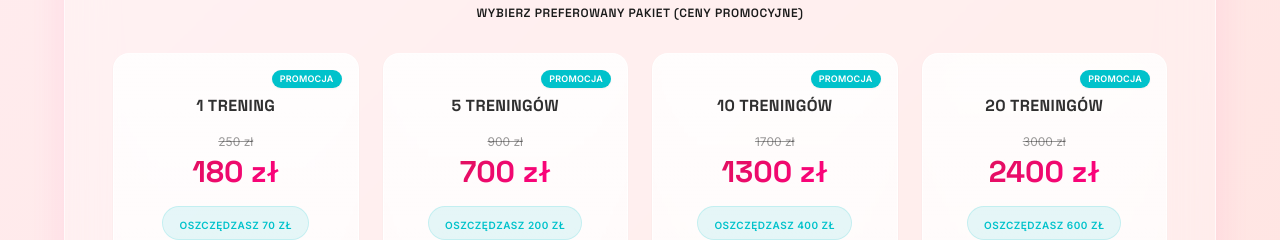
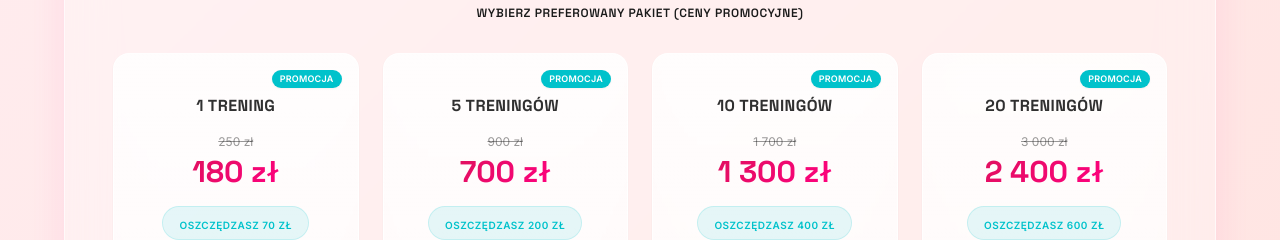
Before and after one commit to pietrucha0/kinga_bartochowska, a React (Vite) app in the folder app/: page / in a window 1280 px wide. Shown: the part 4540-4780 px from the top of the page. Built offline with nearby package versions, Linux system fonts and the light colour scheme.

Commit message:
feat: format thousands prices with space separators in pricing section and dropdowns

```diff
--- a/app/src/sections/ContactSection.tsx
+++ b/app/src/sections/ContactSection.tsx
@@ -196,21 +196,21 @@ const packageOptionsMap: Record<string, Option[]> = {
     { value: "", label: "Wybierz interesujący Cię pakiet" },
     { value: "1_training", label: "1 trening (180 zł)" },
     { value: "5_trainings", label: "Pakiet 5 treningów (700 zł)" },
-    { value: "10_trainings", label: "Pakiet 10 treningów (1300 zł)" },
-    { value: "20_trainings", label: "Pakiet 20 treningów (2400 zł)" },
+    { value: "10_trainings", label: "Pakiet 10 treningów (1 300 zł)" },
+    { value: "20_trainings", label: "Pakiet 20 treningów (2 400 zł)" },
   ],
   group: [
     { value: "", label: "Wybierz interesujący Cię pakiet" },
     { value: "1_training", label: "1 trening (300 zł)" },
-    { value: "5_trainings", label: "Pakiet 5 treningów (1000 zł)" },
-    { value: "10_trainings", label: "Pakiet 10 treningów (2000 zł)" },
-    { value: "20_trainings", label: "Pakiet 20 treningów (3600 zł)" },
+    { value: "5_trainings", label: "Pakiet 5 treningów (1 000 zł)" },
+    { value: "10_trainings", label: "Pakiet 10 treningów (2 000 zł)" },
+    { value: "20_trainings", label: "Pakiet 20 treningów (3 600 zł)" },
   ],
   online: [
     { value: "", label: "Wybierz interesujący Cię pakiet" },
     { value: "1_month", label: "1 miesiąc współpracy (250 zł)" },
     { value: "3_months", label: "3 miesiące współpracy (700 zł)" },
-    { value: "6_months", label: "6 miesięcy współpracy (1000 zł)" },
+    { value: "6_months", label: "6 miesięcy współpracy (1 000 zł)" },
   ],
 };
 
--- a/app/src/sections/PricingSection.tsx
+++ b/app/src/sections/PricingSection.tsx
@@ -80,7 +80,7 @@ const offerCategories: Record<"personal" | "group" | "online", CategoryData> = {
     title: "WSPÓŁPRACA ONLINE",
     subtitle: "Twój cel. Twój plan. Moje wsparcie.",
     description: "Indywidualne prowadzenie treningowe i wsparcie w zakresie odżywiania — niezależnie od tego, gdzie jesteś i gdzie trenujesz.",
-    intro: "Chcesz poprawić sylwetkę, zbudować siłę i w końcu trenować według konkretnego planu? Współpraca online to kompleksowe prowadzenie dopasowane do Twojego celu, możliwości i codziennego życia — niezależnie od tego, gdzie jesteś i gdzie trenujesz.",
+    intro: "Chcesz poprawić sylwetkę, zbudować siłę i w końcu trenować według konkretnego planu? Współpraca online to kompleksowe prowadzenie dopasowane to Twojego celu, możliwości i codziennego życia — niezależnie od tego, gdzie jesteś i gdzie trenujesz.",
     callout: "Stały kontakt, moje wsparcie i motywacja przez cały okres współpracy.",
     features: [
       "indywidualny plan treningowy dopasowany do Twojego celu i możliwości",
@@ -98,6 +98,10 @@ const offerCategories: Record<"personal" | "group" | "online", CategoryData> = {
     ],
     tint: "from-pink-light/50 to-pink-soft/40",
   },
+};
+
+const formatPrice = (price: number) => {
+  return price.toString().replace(/\B(?=(\d{3})+(?!\d))/g, " ");
 };
 
 export default function PricingSection() {
@@ -405,18 +409,18 @@ export default function PricingSection() {
                     <div className="flex flex-col items-center justify-center gap-1 mb-4">
                       {/* Regular price (crossed out) */}
                       <span className="font-body text-xs text-charcoal/45 line-through">
-                        {pack.regularPrice} zł
+                        {formatPrice(pack.regularPrice)} zł
                       </span>
                       {/* Promo price */}
                       <span className="font-display font-extrabold text-3xl gradient-text">
-                        {pack.promoPrice} zł
+                        {formatPrice(pack.promoPrice)} zł
                       </span>
                     </div>
 
                     {/* Savings pill */}
                     <div className="mb-6 py-1 px-4 bg-cyan/10 border border-cyan/15 rounded-pill inline-block">
                       <span className="font-body text-[10px] font-bold text-cyan uppercase tracking-wider whitespace-nowrap">
-                        Oszczędzasz {pack.savings} zł
+                        Oszczędzasz {formatPrice(pack.savings)} zł
                       </span>
                     </div>
                   </div>
```
